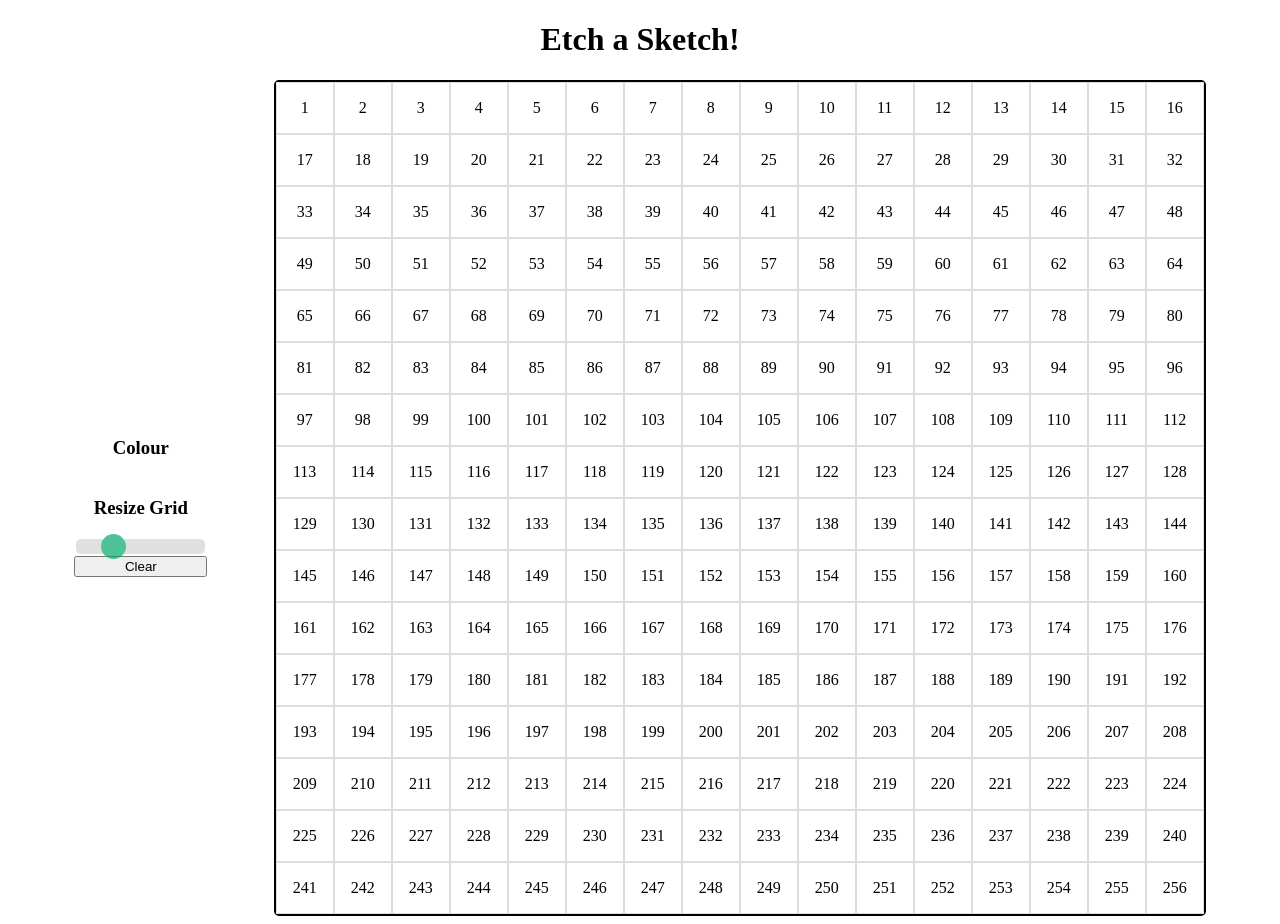
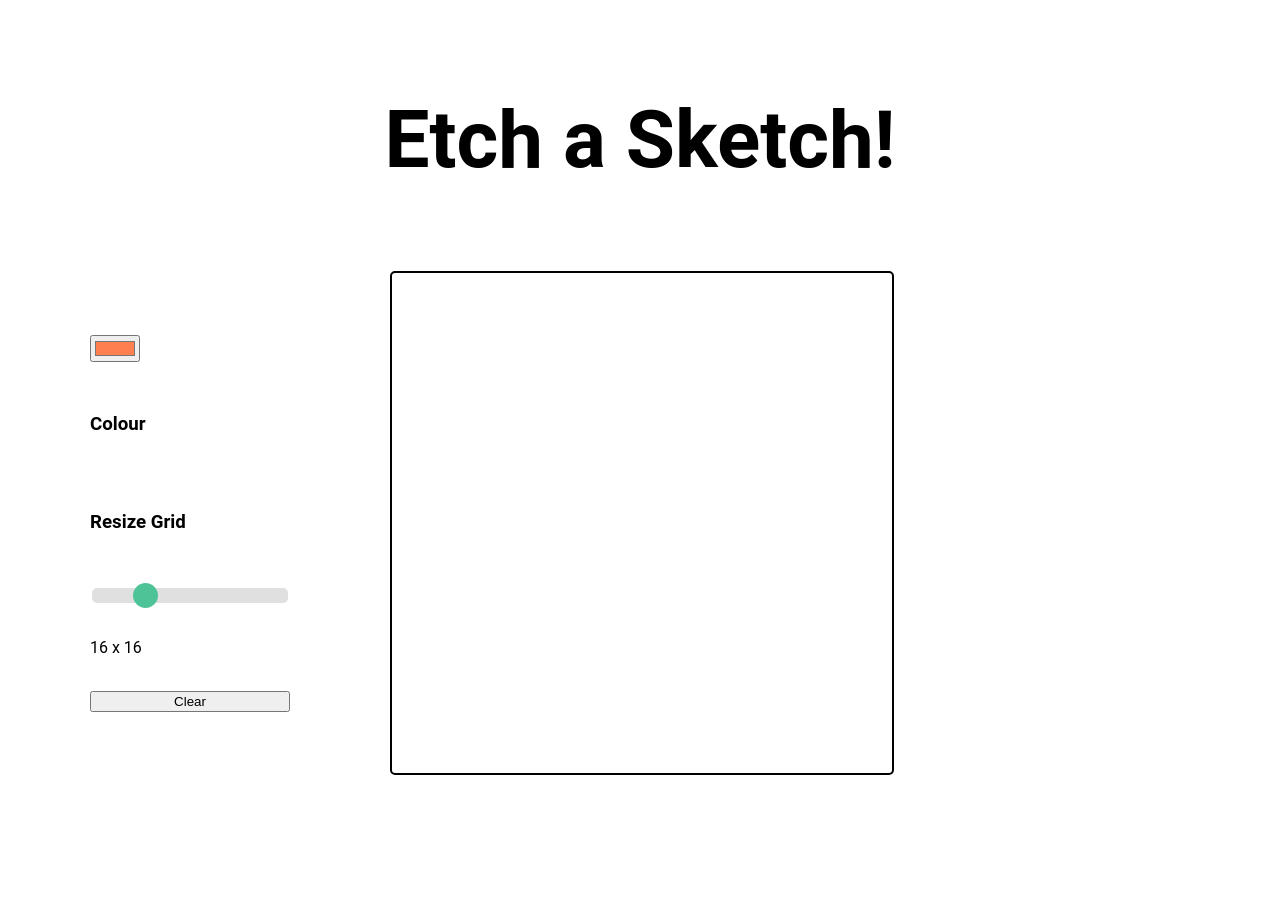
Before and after one commit to Soft-Squad/etch-a-sketch, a plain HTML site: page index.html in a window 1280 px wide. After the commit the page ends 800 px from the top, so only its background shows below. Drawn offline with Linux system fonts and the light colour scheme.

Commit message:
Add color selector Add grid restructure Add ability to clear sketch

```diff
--- a/index.html
+++ b/index.html
@@ -9,15 +9,19 @@
     <script type="text/javascript" src="js/script.js" defer></script>
 </head>
 <body>
-    <h1>Etch a Sketch!</h1>
+    <header class="header">
+    <h1 class="title">Etch a Sketch!</h1>
+    </header>
     <div class="body-container">
     <div class="slide-container">
+        <input id="colorPicker" type="color" value="#FF7F50"/>
         <h3>Colour</h3>
         <h3>Resize Grid</h3>
-        <input type="range" min="1" max="64" value="16" class="slider" id="myRange">
+        <input type="range" min="1" max="64" value="16" class="slider" id="sizeSlider">
+        <div id="sliderValue" class="slider-value">16 x 16</div>
         <button id="clearBtn">Clear</button>
     </div>
-    <div id="grid-container"></div>
+    <div id="grid-container" class="grid"></div>
     </div>
 </body>
 </html>
--- a/js/script.js
+++ b/js/script.js
@@ -1,26 +1,70 @@
 // Constants
+const DEFAULT_COLOR = "#FF7F50";    // Coral
+const DEFAULT_SIZE = 16;
+
+let currentColor = DEFAULT_COLOR;
+let currentSize = DEFAULT_SIZE;
+
+function setCurrentColor(newColor) {
+    currentColor = newColor;
+}
+
+function setCurrentSize(newSize) {
+    currentSize = newSize;
+}
+
+const colorPicker = document.getElementById("colorPicker");
+const clearBtn = document.getElementById("clearBtn");
+const slider = document.getElementById("sizeSlider");
+const sliderValue = document.getElementById("sliderValue");
 const gridContainer = document.getElementById("grid-container");
-const slider = document.getElementById("myRange");
 
-function createDefaultGrid(rows, cols) {
-    gridContainer.style.setProperty('--grid-rows', rows);
-    gridContainer.style.setProperty('--grid-cols', cols);
+colorPicker.oninput = (e) => setCurrentColor(e.target.color);
+slider.onmousemove = (e) => updateGridSize(e.target.value);
+slider.onchange = (e) => changeSize(e.target.value);
+clearBtn.onclick = () => reloadGrid();
 
-    for (let c = 0; c < (rows * cols); c++) {
+let mouseDown = false;
+document.body.onmousedown = () => (mouseDown = true);
+document.body.onmouseup = () => (mouseDown = false);
+
+function changeSize(value) {
+    setCurrentSize(value);
+    updateGridSize(value);
+    reloadGrid();
+}
+
+function updateGridSize(value) {
+    sliderValue.innerHTML = `${value} x ${value}`
+}
+
+function reloadGrid() {
+    clearGrid();
+    setGrid(currentSize);
+}
+
+function clearGrid() {
+    gridContainer.innerHTML = '';
+}
+
+function setGrid(size) {
+    gridContainer.style.gridTemplateColumns = `repeat(${size}, 1fr`;
+    gridContainer.style.gridTemplateRows = `repeat(${size}, 1fr)`;
+
+    for (let i = 0; i < size * size; i++) {
         let cell = document.createElement("div");
-        cell.innerText = (c + 1);
-        gridContainer.appendChild(cell).className = "gridCell";
+        cell.classList.add("grid-cell");
+        cell.addEventListener('mouseover', changeColor);
+        cell.addEventListener('mousedown', changeColor);
+        gridContainer.appendChild(cell);
     }
 }
 
-createDefaultGrid(16, 16)     // Start
+function changeColor(e) {
+    if (e.type === 'mouseover' && !mouseDown) return;
+    e.target.style.backgroundColor = currentColor;
+}
 
-let gridItem = document.getElementsByClassName("gridCell");
-for (const cell of gridItem) {
-    cell.addEventListener('mouseover', function(e) {
-        e.target.style.background = 'coral';
-    });
-    cell.addEventListener('mouseout', function(e) {
-        e.target.style.background = '';
-    })
-};
+window.onload = () => {
+    setGrid(DEFAULT_SIZE)     // Start
+}
--- a/styles/style.css
+++ b/styles/style.css
@@ -4,19 +4,38 @@
 }
 
 body {
+    font-family: 'Roboto', sans-serif;
+    line-height: 1.6;
+}
+
+h1 {
+    line-height: 1.2;
+}
+
+.header {
+    padding: 30px 0;
+}
+
+.title {
     text-align: center;
+    font-size: 80px;
 }
 
 .body-container {
     display: flex;
-    justify-content: space-evenly;
     align-items: center;
+    justify-content: flex-start;
+    gap: 100px;
+    max-width: 1100px;
+    margin: 0 auto;
 }
 
 .slide-container {
     display: flex;
     flex-direction: column;
     align-content: center;
+    gap: 30px;
+    width: 200px;
 }
 
 .slider {
@@ -50,7 +69,8 @@ body {
 
 #grid-container {
     display: grid;
-    gap: 0;
+    width: 500px;
+    height: 500px;
     grid-template-rows: repeat(var(--grid-rows), 1fr);
     grid-template-columns: repeat(var(--grid-cols), 1fr);
 
```
